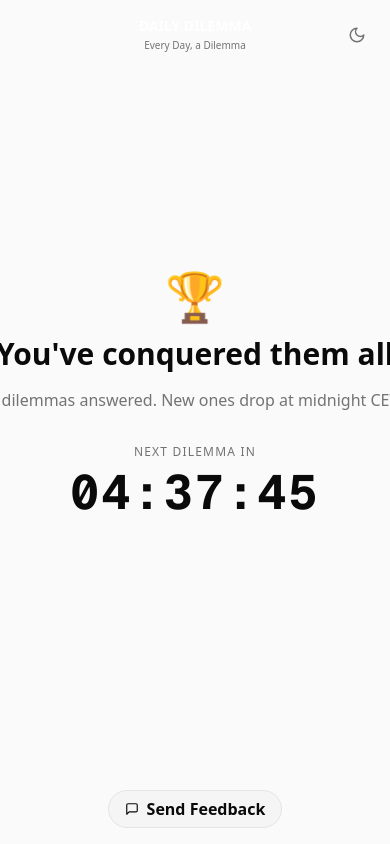
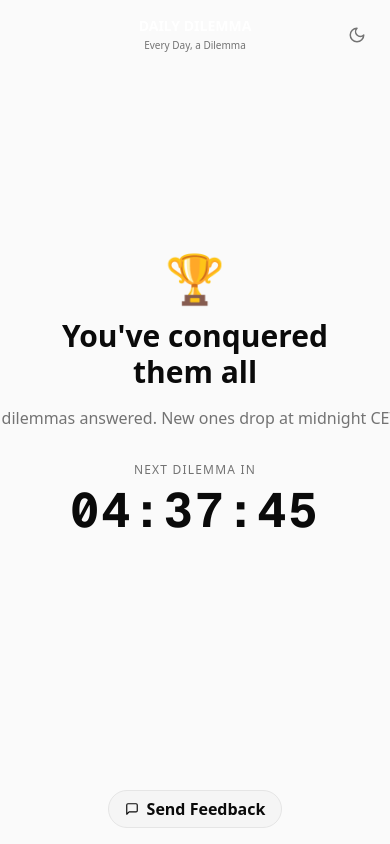
Before and after one commit to ristoman/daily-dilemma, a Next.js app: page / in a window 390 px wide. Built offline with nearby package versions, Linux system fonts and the light colour scheme; no server answers; the database is empty.

Commit message:
Max width when in mobile

```diff
--- a/app/page.tsx
+++ b/app/page.tsx
@@ -552,7 +552,7 @@ function AllCaughtUp({ answeredCount }: { answeredCount: number }) {
   }, []);
 
   return (
-    <div className="animate-fade-in-up flex flex-col items-center gap-4 text-center">
+    <div className="animate-fade-in-up flex max-w-full flex-col items-center gap-4 px-4 text-center">
       <div className="text-5xl">🏆</div>
       <h2 className="text-3xl font-extrabold sm:text-4xl">
         You&apos;ve conquered them all
```
